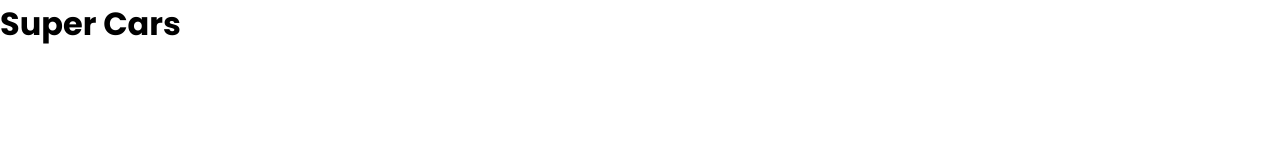
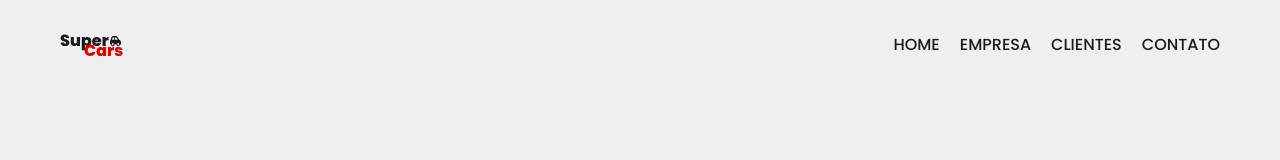
Before and after one commit to oMatheus-Farias/test-groupidealtrends, a plain HTML site: page src/index.html in a window 1280 px wide. Drawn offline with Linux system fonts and the light colour scheme.

Commit message:
feat: add Header Component and logo image

```diff
--- a/src/index.html
+++ b/src/index.html
@@ -12,13 +12,32 @@
     href="https://fonts.googleapis.com/css2?family=Poppins:ital,wght@0,100;0,200;0,300;0,400;0,500;0,600;0,700;0,800;0,900;1,100;1,200;1,300;1,400;1,500;1,600;1,700;1,800;1,900&display=swap"
     rel="stylesheet">
 
+  <link rel="stylesheet" href="https://cdnjs.cloudflare.com/ajax/libs/font-awesome/6.0.0-beta3/css/all.min.css"
+    integrity="sha512-Fo3rlrZj/k7ujTnHg4CGR2D7kSs0v4LLanw2qksYuRlEzO+tcaEPQogQ0KaoGN26/zrn20ImR1DfuLWnOo7aBA=="
+    crossorigin="anonymous" referrerpolicy="no-referrer" />
+
   <link rel="stylesheet" href="style.css">
 
   <title>SuperCars | Sua página veloz</title>
 </head>
 
 <body>
-  <h1>Super Cars</h1>
+  <header class="header">
+    <img src="../assets/logo.svg" alt="SuperCars" />
+
+    <button class="header-buttonMenu">
+      <i class="fa-solid fa-bars"></i>
+    </button>
+
+    <nav class="header-nav">
+      <ul class="header-nav-content">
+        <li><a href="#">Home</a></li>
+        <li><a href="#">Empresa</a></li>
+        <li><a href="#">Clientes</a></li>
+        <li><a href="#">Contato</a></li>
+      </ul>
+    </nav>
+  </header>
 </body>
 
 </html>
--- a/src/style.css
+++ b/src/style.css
@@ -12,4 +12,53 @@ html {
 html,
 body {
   height: 100vh;
+  background-color: #efefef;
 }
+
+.header {
+  width: 100%;
+  height: 5.62em;
+  background-color: #efefef;
+  display: flex;
+  justify-content: space-between;
+  align-items: center;
+  padding: 0 1.25em;
+}
+
+.header-buttonMenu {
+  border: none;
+  cursor: pointer;
+}
+
+.header-buttonMenu i {
+  font-size: 2em;
+}
+
+@media screen and (min-width: 50em) {
+  .header {
+    padding: 0 3.75em;
+  }
+
+  .header-buttonMenu {
+    display: none;
+  }
+}
+
+.header-nav-content {
+  list-style: none;
+  display: flex;
+  gap: 1.25em;
+  text-transform: uppercase;
+}
+
+.header-nav-content li a {
+  text-decoration: none;
+  color: #1c1c1c;
+  font-weight: 500;
+}
+
+@media screen and (max-width: 50em) {
+  .header-nav {
+    display: none;
+  }
+}
```
Also changed, not shown: assets/logo.svg (added).
